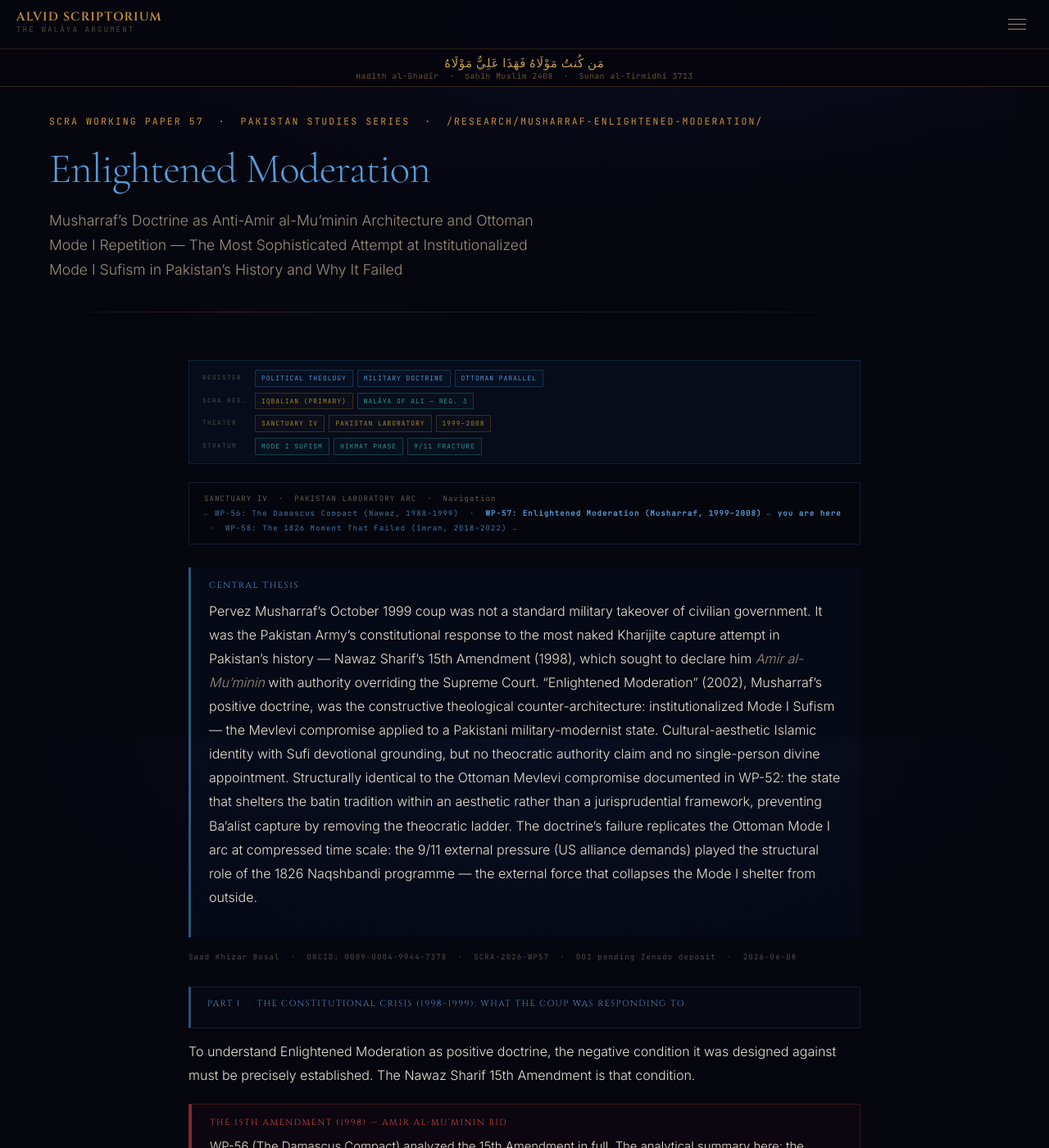
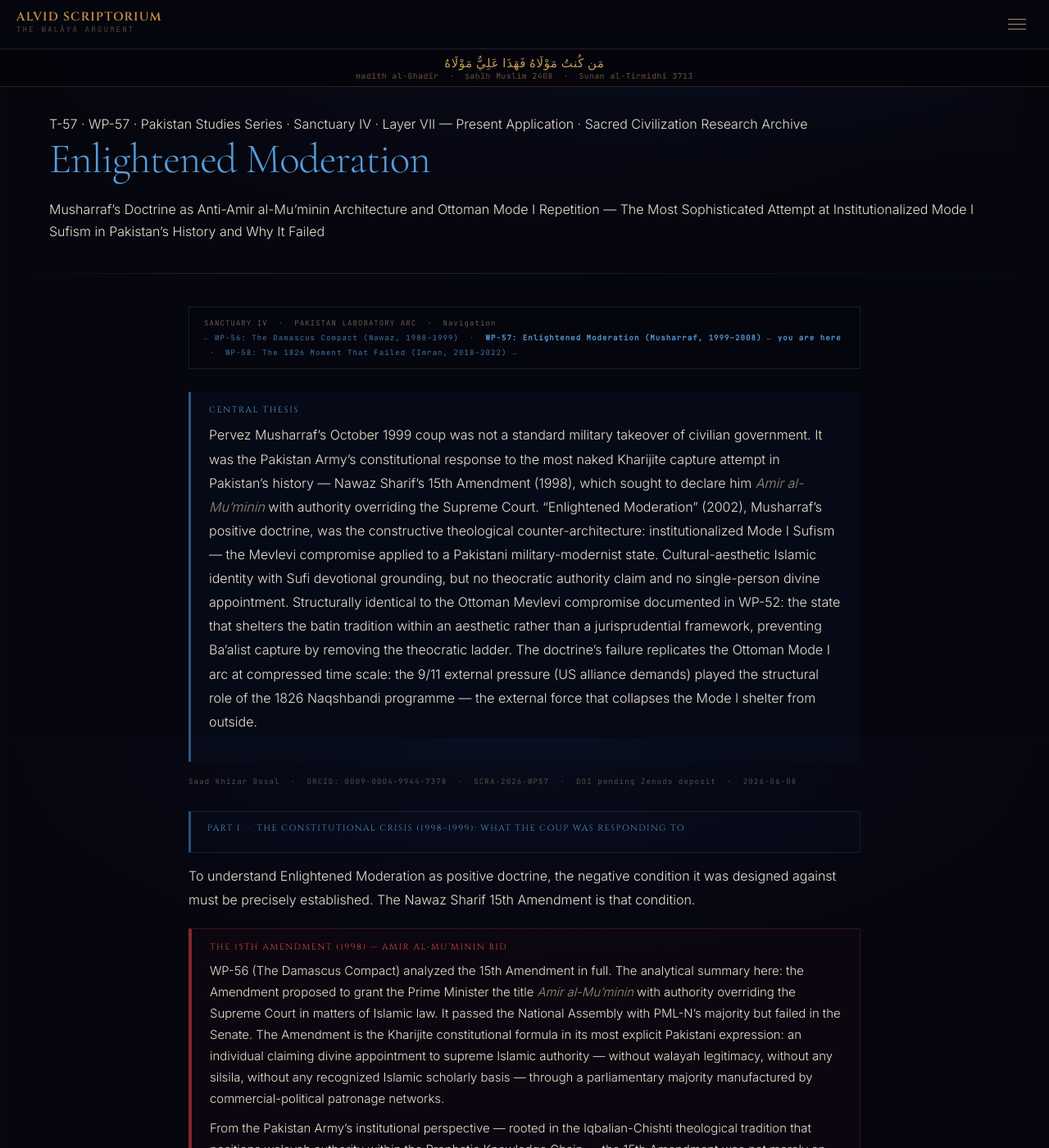
Before and after one commit to Political-Theology-Archive/geopolitical-synthesis, a Jekyll site: the page built from research/musharraf-enlightened-moderation/index.html, in a window 1280 px wide and 1400 px high. Shown: the whole window at 82% size. Built offline with Jekyll 4.4.1, drawn with Linux system fonts in a browser that asks for light colours.

Commit message:
Convert WP-57 and WP-23 to Thesis/Manifesto format
musharraf-enlightened-moderation (WP-57, T-57): Layer VII Pakistan Studies
Sanctuary IV — removed rp-axis-tags, converted em-verdict to as-ruling,
as-thesis-body wrapper, canonical nav WP-56 ← → WP-58.

nahjian-constitution (WP-23, T-23): Layer II Foundational Jurisprudence No. 4
— removed rp-axis-tags, converted nc-verdict to as-ruling, as-thesis-body
wrapper, canonical nav WP-21 ← → Research Portal.

Co-Authored-By: Claude Sonnet 4.6 <noreply@anthropic.com>

```diff
--- a/research/musharraf-enlightened-moderation/index.html
+++ b/research/musharraf-enlightened-moderation/index.html
@@ -1,7 +1,9 @@
 ---
-layout: page
+layout: default
 last_modified_at: 2026-06-08
-title: "Enlightened Moderation: Musharraf's Doctrine as Anti-Amir al-Mu'minin Architecture and Ottoman Mode I Repetition — SCRA Working Paper 57"
+title: "Enlightened Moderation: Musharraf's Doctrine as Anti-Amir al-Mu'minin Architecture and Ottoman Mode I Repetition · T-57"
+wp: "WP-57"
+layer: "VII"
 description: "SCRA Working Paper 57. Musharraf's 1999 coup as the Pakistan Army's constitutional response to the Nawaz 15th Amendment Kharijite capture attempt. Enlightened Moderation (2002) decoded as institutionalized Mode I Sufism — the Mevlevi compromise replicated in a Pakistani military-modernist state. The 9/11 fracture as Mode I's structural vulnerability. Why the hikmat phase made Munir's theological completion possible."
 permalink: /research/musharraf-enlightened-moderation/
 ---
@@ -33,21 +35,12 @@ permalink: /research/musharraf-enlightened-moderation/
 .em-table th { font-family:'Cinzel',serif; font-size:9px; letter-spacing:0.14em; text-transform:uppercase; color:rgba(90,165,230,0.75); border-bottom:1px solid rgba(60,130,185,0.25); padding:8px 12px; text-align:left; }
 .em-table td { padding:9px 12px; border-bottom:1px solid rgba(60,130,185,0.1); color:rgba(170,210,245,0.82); vertical-align:top; line-height:1.6; }
 .em-arc { background:rgba(0,0,0,0.15); border:1px solid rgba(60,130,185,0.2); padding:10px 18px; margin-bottom:28px; font-family:'JetBrains Mono',monospace; font-size:9px; letter-spacing:0.12em; color:rgba(160,150,130,0.6); line-height:2; }
-.rp-axis-tags{margin:18px 0 22px;padding:11px 16px 10px;border:1px solid rgba(60,130,185,0.18);background:rgba(15,50,95,0.14);display:grid;grid-template-columns:52px 1fr;gap:7px 12px;align-items:start;}
-.rp-axis-label{font-family:'JetBrains Mono',monospace;font-size:7.5px;letter-spacing:0.2em;text-transform:uppercase;color:rgba(160,150,130,0.45);padding-top:3px;white-space:nowrap;}
-.rp-axis-chips{display:flex;flex-wrap:wrap;gap:5px;}
-.rp-axis-chip{font-family:'JetBrains Mono',monospace;font-size:8px;letter-spacing:0.12em;text-transform:uppercase;padding:2px 7px;border-radius:1px;line-height:1.85;}
-.rp-axis-1{color:rgba(90,165,230,0.88);border:1px solid rgba(60,130,185,0.3);background:rgba(15,50,95,0.12);}
-.rp-axis-2{color:rgba(190,150,55,0.85);border:1px solid rgba(168,128,52,0.28);background:rgba(60,45,15,0.1);}
-.rp-axis-3{color:rgba(56,178,172,0.82);border:1px solid rgba(56,178,172,0.28);background:rgba(15,60,58,0.1);}
 </style>
 
 <div class="pta-page-hero">
-  <span class="pta-page-eye mono">
-    SCRA Working Paper 57 &nbsp;·&nbsp; Pakistan Studies Series &nbsp;·&nbsp; /research/musharraf-enlightened-moderation/
-  </span>
+  <span class="as-eye">T-57 · WP-57 · Pakistan Studies Series · Sanctuary IV · Layer VII — Present Application · Sacred Civilization Research Archive</span>
   <h1 class="pta-page-h1" style="color:rgba(90,165,230,0.95);">Enlightened Moderation</h1>
-  <p class="pta-page-subtitle">
+  <p class="as-standfirst">
     Musharraf&rsquo;s Doctrine as Anti-Amir al-Mu&rsquo;minin Architecture and Ottoman Mode I Repetition —
     The Most Sophisticated Attempt at Institutionalized Mode I Sufism in Pakistan&rsquo;s History
     and Why It Failed
@@ -55,17 +48,7 @@ permalink: /research/musharraf-enlightened-moderation/
 </div>
 
 <div class="pta-content-wrap">
-
-  <div class="rp-axis-tags">
-    <span class="rp-axis-label">Register</span>
-    <div class="rp-axis-chips"><span class="rp-axis-chip rp-axis-1">POLITICAL THEOLOGY</span><span class="rp-axis-chip rp-axis-1">MILITARY DOCTRINE</span><span class="rp-axis-chip rp-axis-1">OTTOMAN PARALLEL</span></div>
-    <span class="rp-axis-label">SCRA Reg.</span>
-    <div class="rp-axis-chips"><span class="rp-axis-chip rp-axis-2">IQBALIAN (PRIMARY)</span><span class="rp-axis-chip rp-axis-3">WALĀYA OF ALI — REG. 3</span></div>
-    <span class="rp-axis-label">Theater</span>
-    <div class="rp-axis-chips"><span class="rp-axis-chip rp-axis-2">SANCTUARY IV</span><span class="rp-axis-chip rp-axis-2">PAKISTAN LABORATORY</span><span class="rp-axis-chip rp-axis-2">1999–2008</span></div>
-    <span class="rp-axis-label">Stratum</span>
-    <div class="rp-axis-chips"><span class="rp-axis-chip rp-axis-3">MODE I SUFISM</span><span class="rp-axis-chip rp-axis-3">HIKMAT PHASE</span><span class="rp-axis-chip rp-axis-3">9/11 FRACTURE</span></div>
-  </div>
+<div class="as-thesis-body">
 
   <div class="em-arc">
     SANCTUARY IV &nbsp;·&nbsp; PAKISTAN LABORATORY ARC &nbsp;·&nbsp; Navigation<br>
@@ -296,8 +279,8 @@ permalink: /research/musharraf-enlightened-moderation/
 
   <!-- ─────────────────────────────────────── SCRA VERDICT ─────────────────────────────────────── -->
 
-  <div class="em-verdict pta-fade">
-    <h3>SCRA Verdict — The Most Sophisticated Mode I Attempt and Why Its Failure Was Necessary</h3>
+  <div class="as-ruling pta-fade" style="border-left-color:rgba(80,155,215,0.75);">
+    <p><strong>SCRA Verdict — The Most Sophisticated Mode I Attempt and Why Its Failure Was Necessary</strong></p>
     <p style="margin:0 0 14px;">
       Enlightened Moderation was the most sophisticated Mode I theological project in Pakistan&rsquo;s history — and in contemporary Islamic political governance anywhere. It correctly identified the theological problem (Kharijite constitutional capture), correctly identified the solution structure (remove the theocratic ladder, shelter the Sufi tradition in an aesthetic framework), and correctly executed the material dimensions (Deobandi infrastructure dismantlement, Sufi heritage promotion). What it could not solve was the structural problem that all Mode I formations face: the shelter is contingent on the absence of an external force strong enough to collapse it.
     </p>
@@ -334,10 +317,9 @@ permalink: /research/musharraf-enlightened-moderation/
     </p>
   </div>
 
-  <div style="font-family:'JetBrains Mono',monospace;font-size:9px;letter-spacing:0.14em;margin-top:32px;padding-top:20px;border-top:1px solid rgba(60,130,185,0.2);">
-    <a href="{{ '/research/nawaz-damascus-compact/' | relative_url }}" style="color:rgba(90,165,230,0.55);margin-right:20px;">← WP-56: Damascus Compact</a>
-    <a href="{{ '/research/imran-1826-naqshbandi/' | relative_url }}" style="color:rgba(90,165,230,0.55);margin-right:20px;">WP-58: The 1826 Moment That Failed →</a>
-    <a href="{{ '/research/' | relative_url }}" style="color:rgba(90,165,230,0.45);">All Working Papers ↗</a>
-  </div>
-
-</div>
+</div><!-- /.as-thesis-body -->
+<nav class="pta-page-nav">
+  <a href="{{ '/research/nawaz-damascus-compact/' | relative_url }}" class="pta-page-nav-prev">← WP-56: Damascus Compact</a>
+  <a href="{{ '/research/imran-1826-naqshbandi/' | relative_url }}" class="pta-page-nav-next">WP-58: The 1826 Moment That Failed →</a>
+</nav>
+</div><!-- /.pta-content-wrap -->
```
Also changed, not shown: research/nahjian-constitution/index.html (+15 -36 lines).
